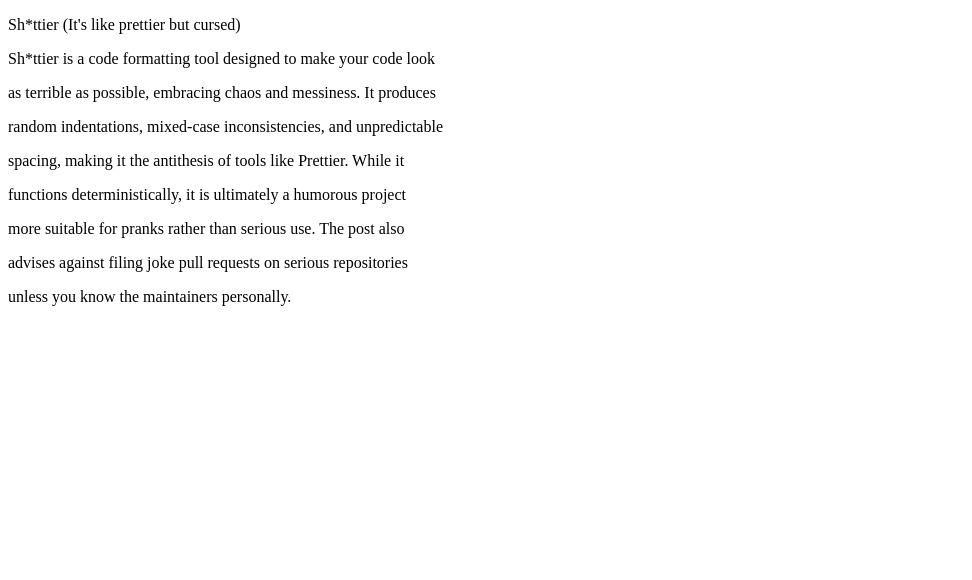
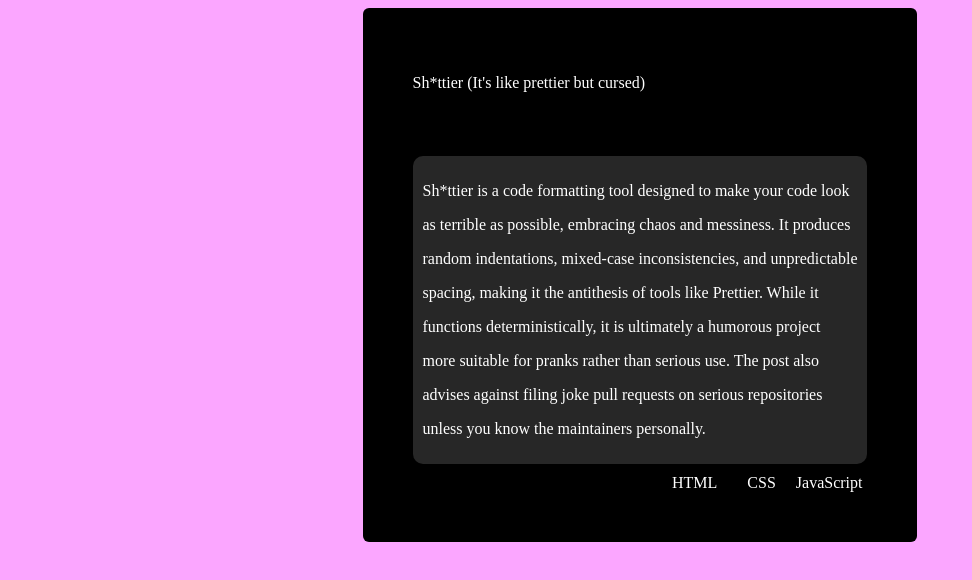
Before and after one commit to Romain-Mass/shuttier-flexbox, a plain HTML site: page index.html in a window 1280 px wide. Shown: the whole page, without its empty margins (0-972 px from the left). Drawn offline with Linux system fonts and the light colour scheme.

Commit message:
exam_video_html_css2

```diff
--- a/index.html
+++ b/index.html
@@ -7,26 +7,35 @@
 		<link rel="stylesheet" href="styles.css" />
 	</head>
 	<body>
-		<div>
+		<div class="boite1">
 			<div>
-				<p>Sh*ttier (It's like prettier but cursed)</p>
-				<div>
+				<p class="titre">Sh*ttier (It's like prettier but cursed)</p>
+				<div class="boite2">
 					<p>
 						Sh*ttier is a code formatting tool designed to make your code look
-					<p>as terrible as possible, embracing chaos and messiness. It produces</p>
-
-					<p>random indentations, mixed-case inconsistencies, and unpredictable</p>
-
-					<p>spacing, making it the antithesis of tools like Prettier. While it</p>
-
-					<p></p>functions deterministically, it is ultimately a humorous project
-
-					<p></p>more suitable for pranks rather than serious use. The post also
-
-					<p></p>advises against filing joke pull requests on serious repositories
-
-					<p></p>unless you know the maintainers personally.
 					</p>
+					<p>
+						as terrible as possible, embracing chaos and messiness. It produces
+					</p>
+					<p>
+						random indentations, mixed-case inconsistencies, and unpredictable
+					</p>
+					<p>
+						spacing, making it the antithesis of tools like Prettier. While it
+					</p>
+					<p>
+						functions deterministically, it is ultimately a humorous project
+					</p>
+					<p>more suitable for pranks rather than serious use. The post also</p>
+					<p>
+						advises against filing joke pull requests on serious repositories
+					</p>
+					<p>unless you know the maintainers personally.</p>
+				</div>
+				<div class="button">
+					<a class="html">HTML</a>
+					<a class="css">CSS</a>
+					<a class="javascript">JavaScript</a>
 				</div>
 			</div>
 		</div>
--- a/styles.css
+++ b/styles.css
@@ -0,0 +1,50 @@
+body {
+	background-color: #fba6ff;
+	display: flex;
+	justify-content: center;
+	align-items: center;
+	color: white;
+}
+.boite1 {
+	background-color: black;
+	width: max-content;
+	border-radius: 6px;
+	padding: 50px;
+}
+.titre {
+	margin-bottom: 64px;
+}
+.boite2 {
+	background-color: #272727;
+	padding: 10px;
+	border-radius: 10px;
+	width: max-content;
+}
+.button {
+	display: flex;
+	flex-direction: row;
+	justify-content: end;
+	align-items: center;
+	margin-top: 10px;
+}
+.html {
+	display: flex;
+	flex-direction: row;
+	justify-content: end;
+	align-items: center;
+	margin-right: 30px;
+}
+.css {
+	display: flex;
+	flex-direction: row;
+	justify-content: end;
+	align-items: center;
+	margin-right: 20px;
+}
+.javascript {
+	display: flex;
+	flex-direction: row;
+	justify-content: end;
+	align-items: center;
+	margin-right: 5px;
+}
```
